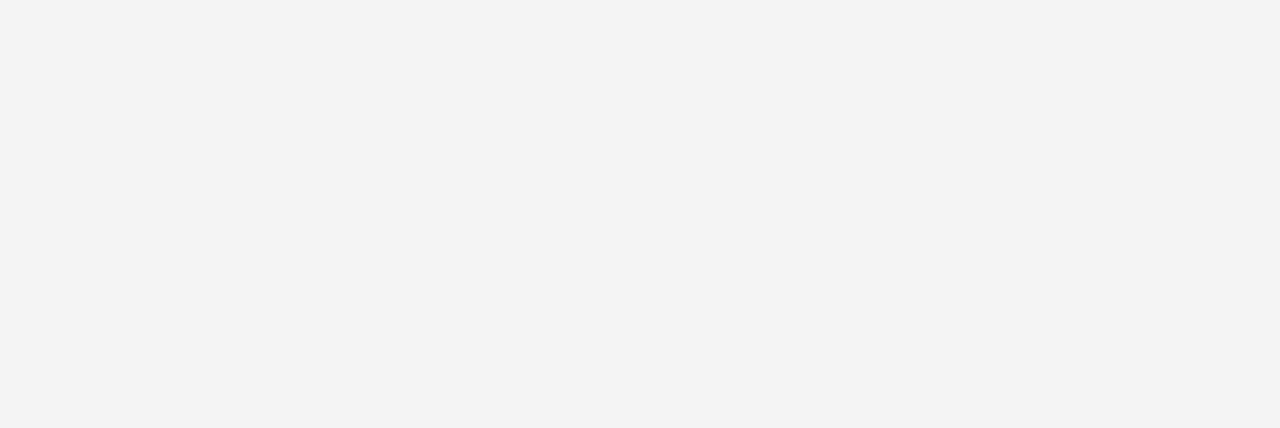
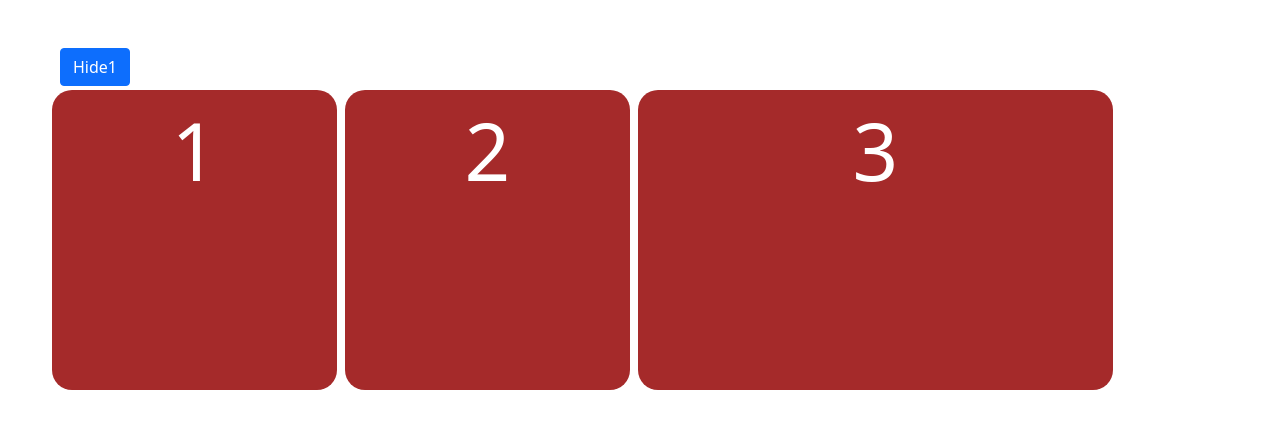
Before and after one commit to MugeraH/practise-jquery, a plain HTML site: page index.html in a window 1280 px wide. Drawn offline with nearby package versions, Linux system fonts and the light colour scheme.

Commit message:
added html content and styling

```diff
--- a/index.html
+++ b/index.html
@@ -1,9 +1,9 @@
 <!DOCTYPE html>
 <html lang="en">
   <head>
-  <meta charset="UTF-8">
-  <meta http-equiv="X-UA-Compatible" content="IE=edge">
-  <meta name="viewport" content="width=device-width, initial-scale=1.0">
+    <meta charset="UTF-8" />
+    <meta http-equiv="X-UA-Compatible" content="IE=edge" />
+    <meta name="viewport" content="width=device-width, initial-scale=1.0" />
     <link
       href="https://cdn.jsdelivr.net/npm/bootstrap@5.0.0-beta2/dist/css/bootstrap.min.css"
       rel="stylesheet"
@@ -15,12 +15,19 @@
       integrity="sha256-9/aliU8dGd2tb6OSsuzixeV4y/faTqgFtohetphbbj0="
       crossorigin="anonymous"
     ></script>
-  <link href="styles.css" rel="stylesheet" type="text/css">
+    <link href="styles.css" rel="stylesheet" type="text/css" />
 
     <script src="index.js"></script>
-  <title>Document</title>
+    <title>Lets have some JQuery fun</title>
   </head>
   <body>
-
+    <div class="container m-5">
+      <button class="btn btn-primary ml-4" id="btn-test">Hide1</button>
+      <div class="row">
+        <div class="col-md-3 m-1 text-white text-center"  id="test">1</div>
+        <div class="col-md-3 m-1 text-white text-center" id="test2">2</div>
+        <div class="col-md-5 m-1 text-white text-center" id="test3">3</div>
+      </div>
+    </div>
   </body>
 </html>
--- a/index.js
+++ b/index.js
@@ -0,0 +1,5 @@
+$(document).ready(function(){
+  $('#btn-test').click(function(){
+    $('#test').toggle()
+  })
+})
--- a/styles.css
+++ b/styles.css
@@ -1,19 +1,12 @@
-body{
-  font-size: 17px;
-  font-family: arial;
-  background: #f4f4f4;
-  line-height: 1.5em;
+* {
+  padding: 0;
+  margin: 0;
+  box-sizing: border-box;
 }
-header{
-  background:#333;
-  color:#fff;
-  padding:20px;
-  text-align: center;
-  border-bottom: 4px #000 solid;
-  margin-bottom: 10px;
+
+.col-md-5,.col-md-3 {
+  height: 300px;
+  background-color: brown;
+  border-radius: 20px;
+  font-size: 80px;
 }
-#container{
-  width:90%;
-  margin:auto;
-  padding:10px;
-}
```
Lines whose indentation alone changed are shown as unchanged.
